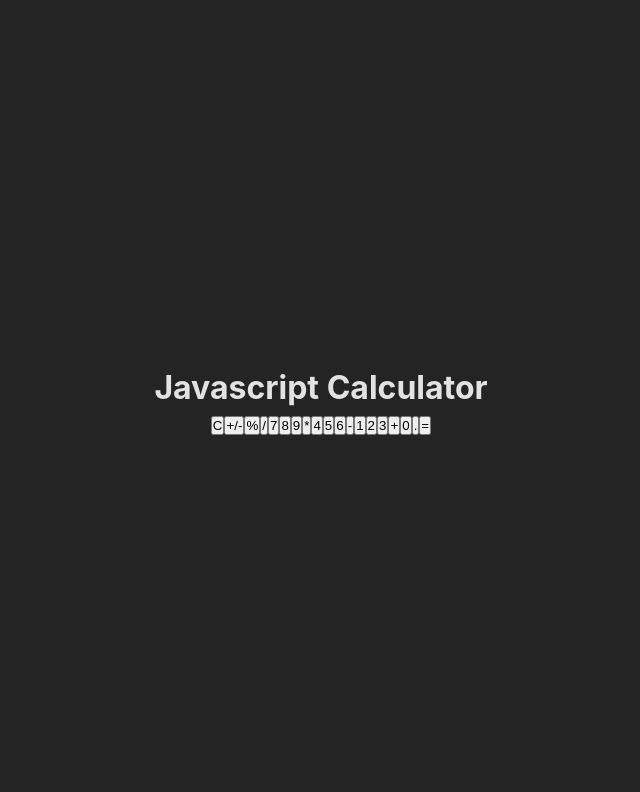
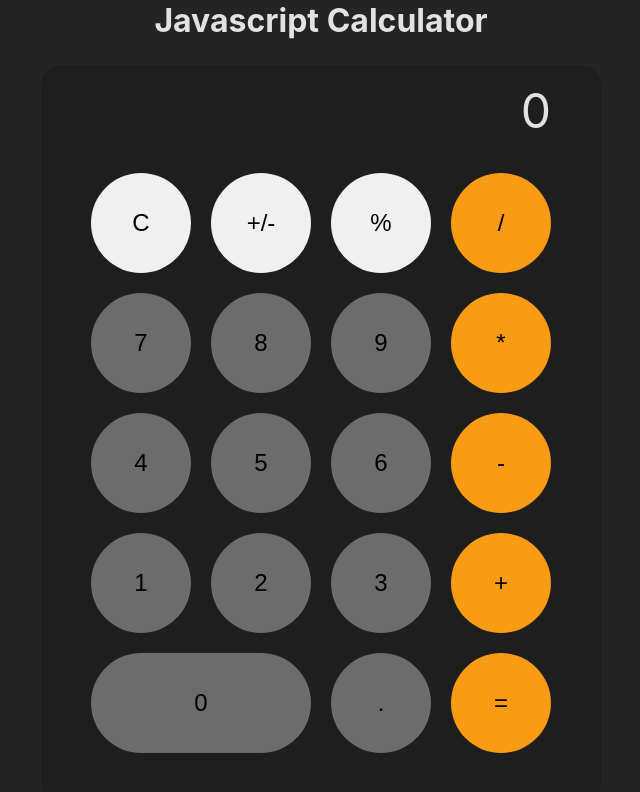
Before and after one commit to mihosri/JS-Calculator, a React (Vite) app in the folder js-calculator/: page / in a window 1280 px wide. Shown: the top 792 px of the page, without its empty margins (319-959 px from the left). Built offline with nearby package versions, Linux system fonts and the light colour scheme.

Commit message:
styling for buttons added

```diff
--- a/js-calculator/src/App.css
+++ b/js-calculator/src/App.css
@@ -1,4 +1,4 @@
-:root{
+:root {
   --white: white;
   --light-grey: #f0f0f0;
   --dark-grey: #6c6c6c;
@@ -6,10 +6,143 @@
   --yellow: #f99c14;
 }
 
-.container{
+.container {
   display: flex;
   flex-direction: column;
   justify-content: center;
   align-items: center;
   height: 100vh;
 }
+
+#calculator {
+  display: grid;
+  grid-template-areas:
+    'display display display display'
+    'clear negative percentage divide'
+    'seven eight nine multiply'
+    'four five six subtract'
+    'one two three add'
+    'zero zero decimal equals';
+  grid-template-columns: 100px 100px 100px 100px;
+  gap: 20px;
+  padding: 50px;
+  padding-top: 10px;
+  margin-top: 20px;
+  border-radius: 20px;
+  background-color: var(--black);
+}
+
+.light-grey {
+  background-color: var(--light-grey);
+}
+
+.dark-grey {
+  background-color: var(--dark-grey);
+}
+
+.yellow {
+  background-color: var(--yellow);
+}
+
+button {
+  height: 100px;
+  font-size: 24px;
+  border: none;
+  cursor: pointer;
+  border-radius: 100px;
+  width: 100%;
+  transition: transform 0.1s ease-in-out;
+}
+
+button:active {
+  transform: scale(0.95);
+}
+
+#answer {
+  font-size: 48px;
+  height: 48px;
+}
+
+#expression {
+  font-size: 30px;
+  height: 30px;
+  color: var(--dark-grey);
+}
+
+#display {
+  grid-area: display;
+}
+
+#divide {
+  grid-area: divide;
+}
+
+#clear {
+  grid-area: clear;
+}
+
+#negative {
+  grid-area: negative;
+}
+#percentage {
+  grid-area: percentage;
+}
+#divide {
+  grid-area: divide;
+}
+#seven {
+  grid-area: seven;
+}
+#eight {
+  grid-area: eight;
+}
+#nine {
+  grid-area: nine;
+}
+
+#multiply {
+  grid-area: multiply;
+}
+
+#four {
+  grid-area: four;
+}
+
+#five {
+  grid-area: five;
+}
+
+#six {
+  grid-area: six;
+}
+
+#subtract {
+  grid-area: subtract;
+}
+
+#one {
+  grid-area: one;
+}
+
+#two {
+  grid-area: two;
+}
+
+#three {
+  grid-area: three;
+}
+
+#add {
+  grid-area: add;
+}
+
+#zero {
+  grid-area: zero;
+}
+
+#decimal {
+  grid-area: decimal;
+}
+#equals {
+  grid-area: equals;
+}
--- a/js-calculator/src/App.tsx
+++ b/js-calculator/src/App.tsx
@@ -12,7 +12,7 @@ function App() {
       <h1>Javascript Calculator</h1>
       <div id="calculator">
         <div id="display" style={{ textAlign: 'right' }}>
-          <div id="answer"></div>
+          <div id="answer">0</div>
           <div id="expression"></div>
         </div>
         <button
```
